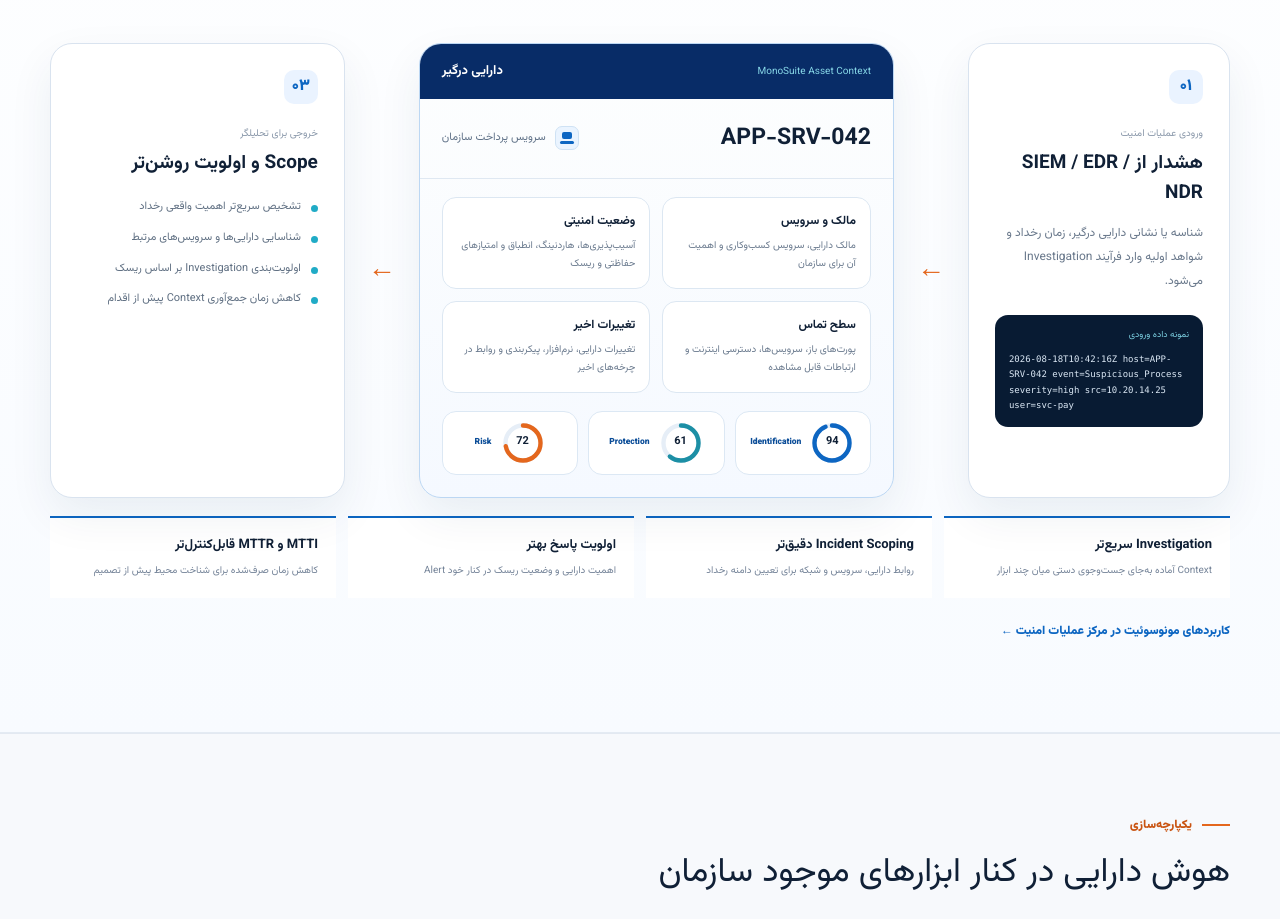
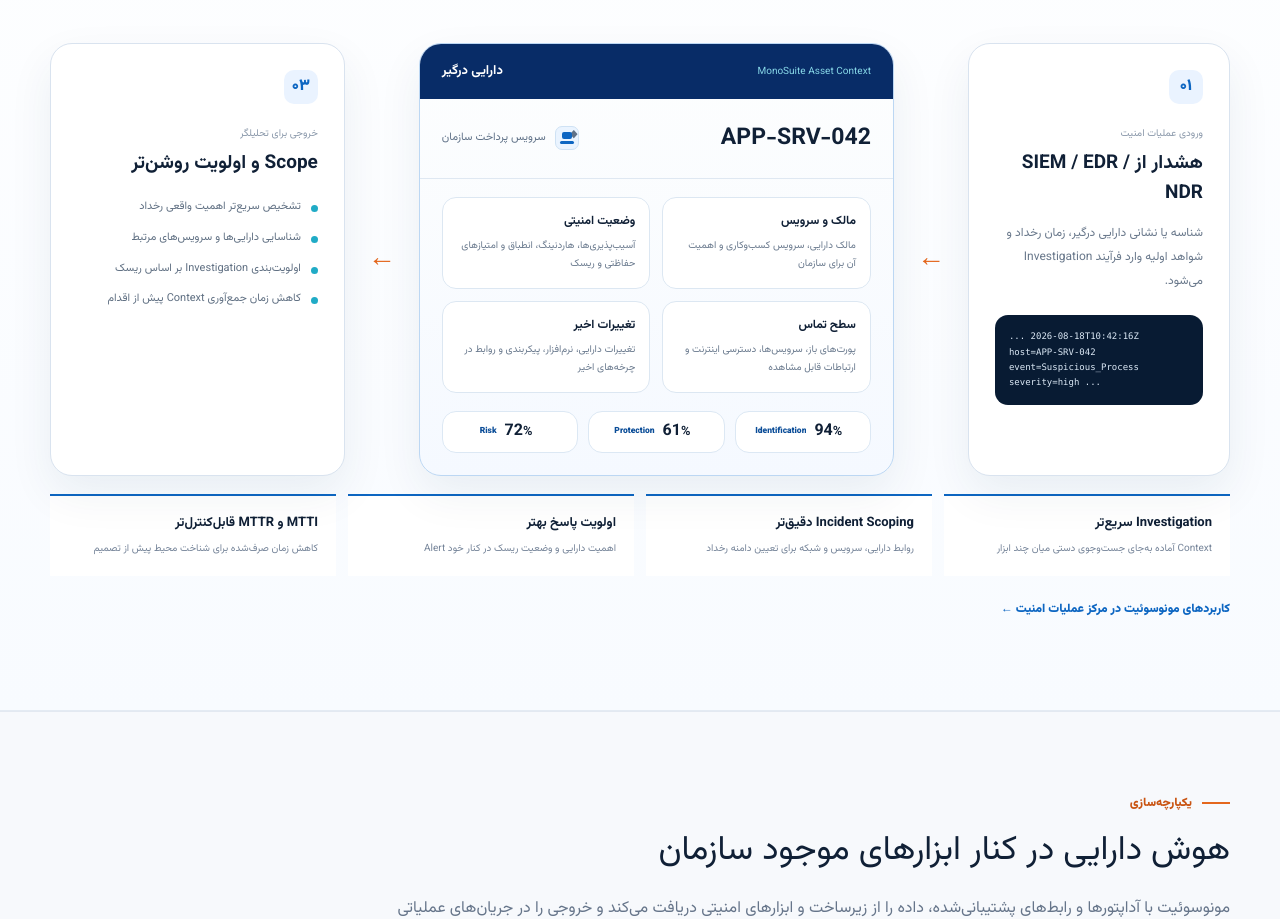
Before and after one commit to monaderi1/houshafzar-website, a Next.js app: page /monosuit in a window 1280 px wide. Shown: the part 3260-4179 px from the top of the page. Built offline with nearby package versions, Linux system fonts and the light colour scheme.

Commit message:
اصلاح نمایش امتیازها و لاگ در سناریوی SOC

```diff
--- a/app/monosuit/page.tsx
+++ b/app/monosuit/page.tsx
@@ -165,8 +165,7 @@ export default function MonoSuitePage() {
               <strong>هشدار از SIEM / EDR / NDR</strong>
               <p>شناسه یا نشانی دارایی درگیر، زمان رخداد و شواهد اولیه وارد فرآیند Investigation می‌شود.</p>
               <div className={styles.rawLog}>
-                <small>نمونه داده ورودی</small>
-                <code dir="ltr">2026-08-18T10:42:16Z host=APP-SRV-042 event=Suspicious_Process severity=high src=10.20.14.25 user=svc-pay</code>
+                <code dir="ltr">... 2026-08-18T10:42:16Z host=APP-SRV-042 event=Suspicious_Process severity=high ...</code>
               </div>
             </div>
 
@@ -176,19 +175,14 @@ export default function MonoSuitePage() {
               <div className={styles.contextTop}><span>MonoSuite Asset Context</span><b>دارایی درگیر</b></div>
               <div className={styles.contextAsset}>
                 <strong>APP-SRV-042</strong>
-                <span className={styles.serviceBadge}><i className={styles.serviceIcon} aria-hidden="true" />سرویس پرداخت سازمان</span>
+                <span className={styles.serviceBadge}><span className={styles.serviceIcon} aria-hidden="true">◆</span>سرویس پرداخت سازمان</span>
               </div>
               <div className={styles.contextGrid}>{socContext.map(([title,text]) => <div key={title}><strong>{title}</strong><p>{text}</p></div>)}</div>
               <div className={styles.contextSignals}>
                 {contextScores.map((item) => (
                   <div className={`${styles.miniScore} ${styles[item.tone]}`} key={item.label}>
-                    <div className={styles.miniGauge}>
-                      <svg viewBox="0 0 42 42" aria-hidden="true">
-                        <circle className={styles.miniGaugeTrack} cx="21" cy="21" r="16" pathLength="100" />
-                        <circle className={styles.miniGaugeProgress} cx="21" cy="21" r="16" pathLength="100" strokeDasharray={`${item.value} ${100 - item.value}`} />
-                      </svg>
-                      <b>{item.value}</b>
-                    </div>
+                    <span className={styles.scoreMark} aria-hidden="true" />
+                    <b>{item.value}<small>%</small></b>
                     <span dir="ltr">{item.label}</span>
                   </div>
                 ))}
```
